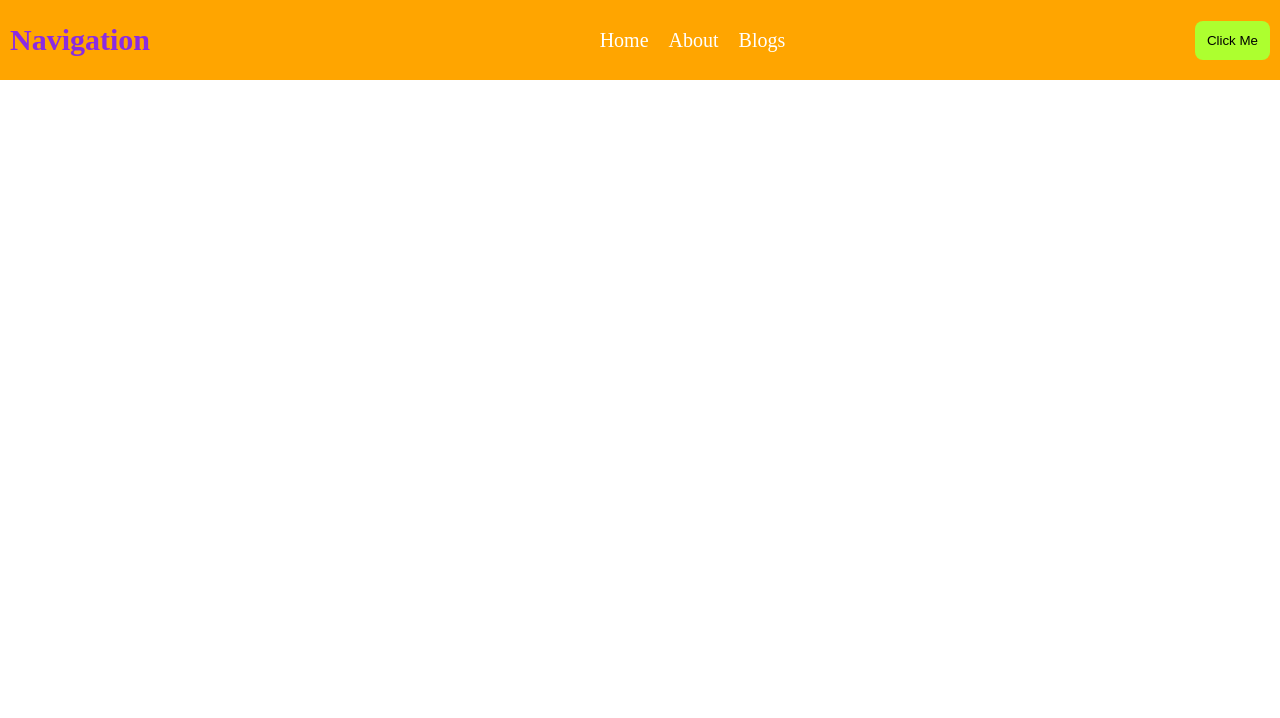
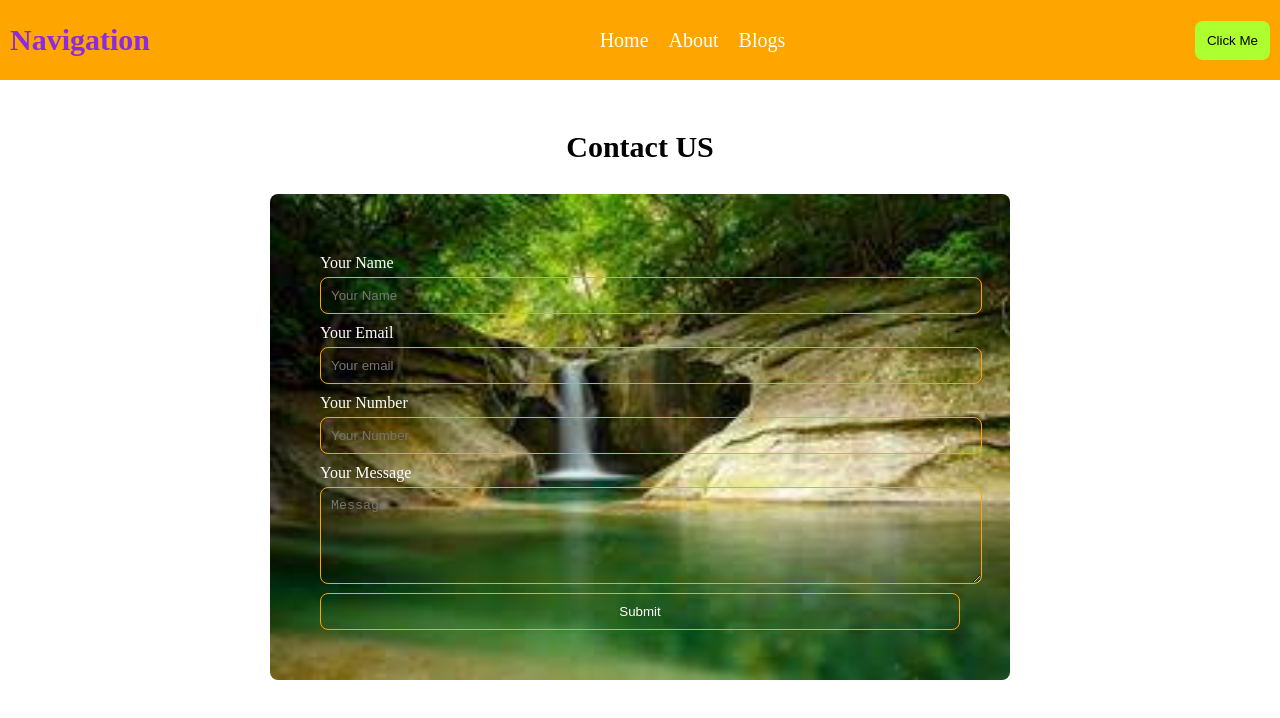
Before and after one commit to Saadsheikh133/explore-css, a plain HTML site: page index.html in a window 1280 px wide. Drawn offline with Linux system fonts and the light colour scheme.

Commit message:
added contact forms

```diff
--- a/index.html
+++ b/index.html
@@ -21,6 +21,30 @@
             <button class="btn">Click Me</button>
         </nav>
     </section>
+
+    <!-- Contact Forms -->
+    <section class="contact">
+        <h3 class="heading">Contact US</h3>
+        <div class="form">
+            <div>
+                <label for="">Your Name</label>
+                <input type="text" name="" id="" placeholder="Your Name"> <br>
+            </div>
+            <div>
+                <label for="">Your Email</label>
+                <input type="email" name="" id="" placeholder="Your email"> <br>
+            </div>
+            <div>
+                <label for="">Your Number</label>
+                <input type="number" name="" id="" placeholder="Your Number"><br>
+            </div>
+            <div>
+                <label for="">Your Message</label>
+                <textarea name="" id="" cols="30" rows="5" placeholder="Message"></textarea>
+            </div>
+            <input class="btn" type="submit" value="Submit">
+        </div>
+    </section>
 </body>
 
 </html>
--- a/style.css
+++ b/style.css
@@ -1,8 +1,9 @@
-body{
+body {
     margin: 0;
     padding: 0;
 }
-nav{
+
+nav {
     background: orange;
     display: flex;
     justify-content: space-between;
@@ -10,7 +11,8 @@ nav{
     align-items: center;
     max-height: 60px;
 }
-.content{
+
+.content {
     display: flex;
     gap: 20px;
     list-style: none;
@@ -18,7 +20,7 @@ nav{
     font-size: 20px;
 }
 
-.btn{
+.btn {
     padding: 12px;
     border-radius: 8px;
     border: none;
@@ -26,13 +28,65 @@ nav{
     cursor: pointer;
 }
 
-.btn:hover{
+.btn:hover {
     background: white;
     border: 2px solid goldenrod;
 }
 
-.nav{
+.nav {
     font-size: 30px;
     color: blueviolet;
     font-weight: bold;
 }
+
+.heading {
+    font-size: 30px;
+    font-weight: bold;
+    text-align: center;
+
+}
+
+.contact {
+    margin-top: 50px;
+}
+
+.form {
+    background-image: url("image/download.jpg");
+    background-repeat: no-repeat;
+    background-size: cover;
+    padding: 50px;
+    width: 50%;
+    margin: 0 auto;
+    color: white;
+    border-radius: 8px;
+}
+
+.form input {
+    width: 100%;
+    margin: 0 auto;
+    padding: 10px;
+    margin-top: 5px;
+    background: none;
+    color: white;
+    border: 1px solid orange;
+    border-radius: 8px;
+}
+
+.form textarea {
+    width: 100%;
+    margin: 0 auto;
+    padding: 10px;
+    margin-top: 5px;
+    background: none;
+    color: white;
+    border: 1px solid orange;
+    border-radius: 8px;
+}
+
+.form div {
+    margin-top: 10px;
+}
+
+.form .btn:hover{
+    background-color: orange;
+}
```
Also changed, not shown: image/download.jpg (added).
